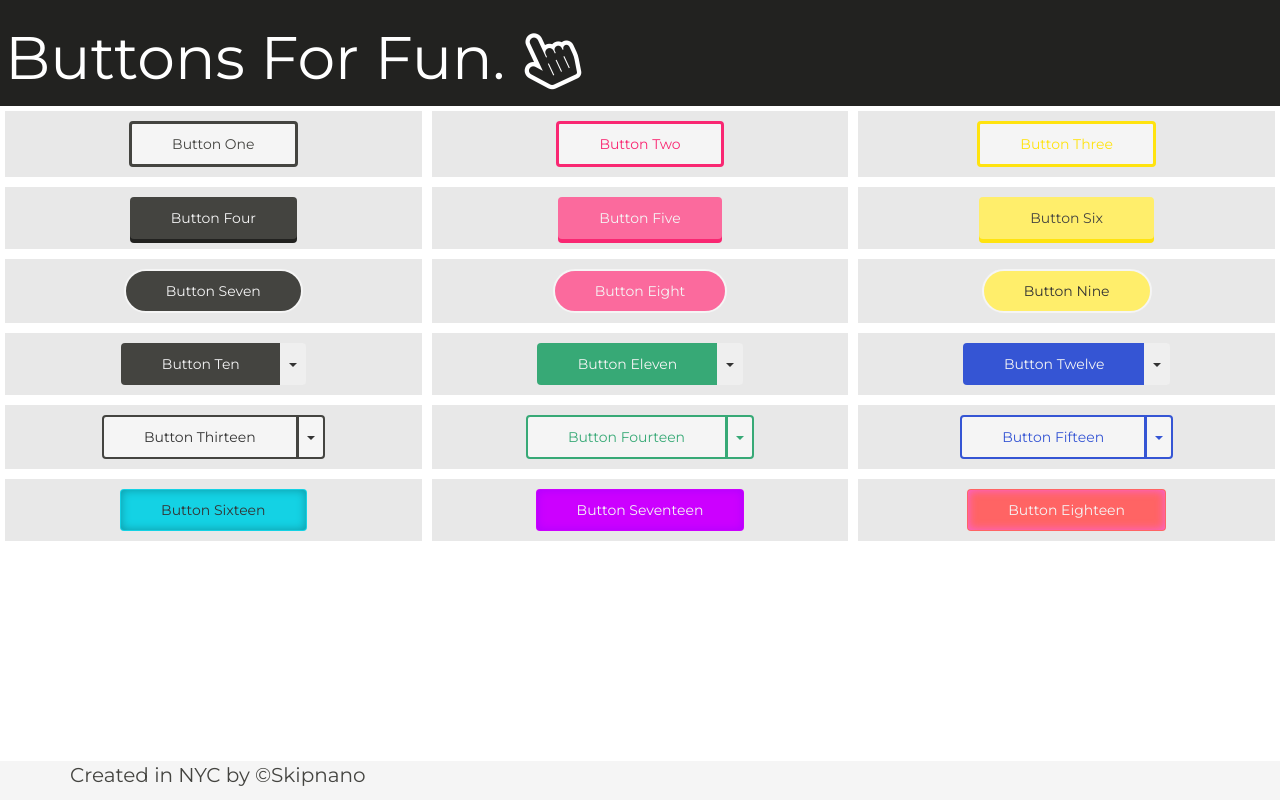
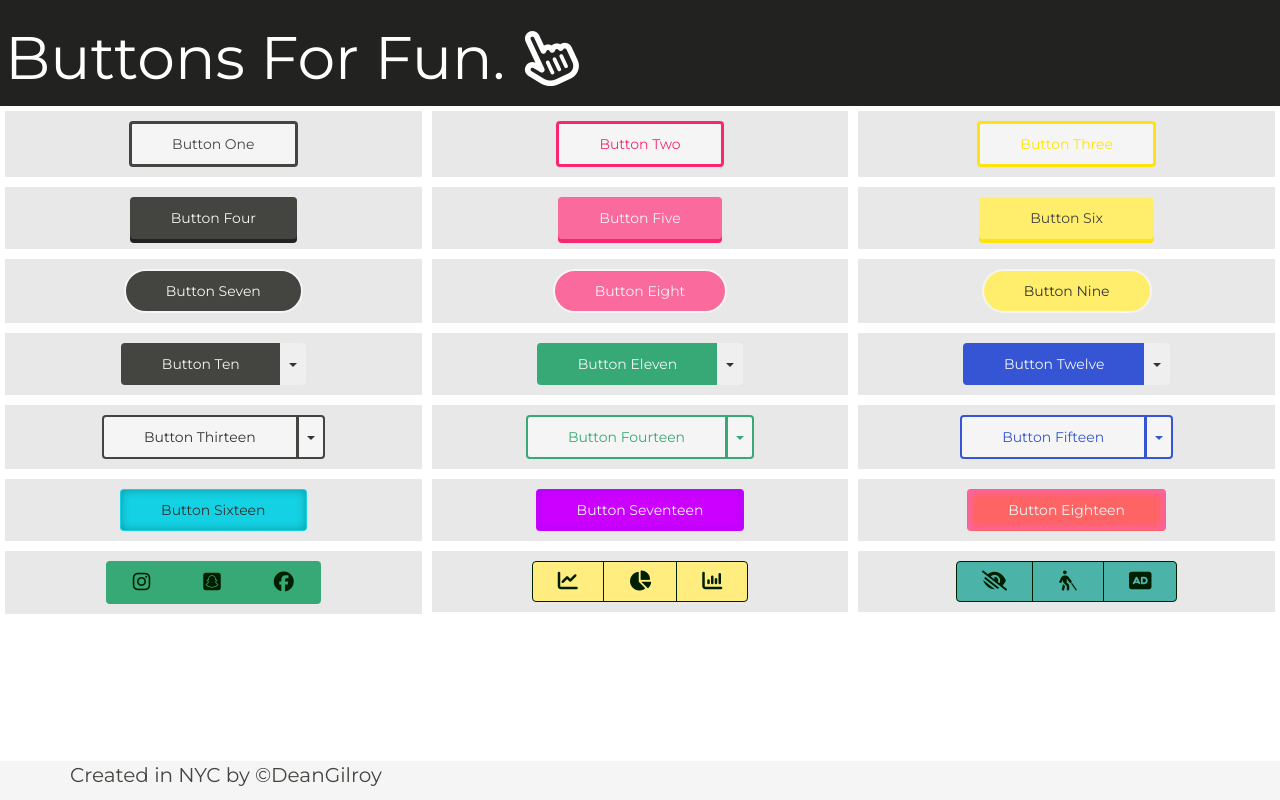
Before and after one commit to skipnano/buttons-for-fun, a plain HTML site: page index.html in a window 1280 px wide. Drawn offline with nearby package versions, Linux system fonts and the light colour scheme.

Commit message:
05-28-17: New button groups
Added new icon button groups, and styling.

```diff
--- a/css/styles.css
+++ b/css/styles.css
@@ -44,6 +44,9 @@ p {
 	margin-top: -40px;
     margin-right: 10px;
     font-size: 20px;
+}
+.val {
+	color: #37a976;
 }
 
 
@@ -194,6 +197,28 @@ p {
 	background-color: #ff6464;
 	color: #f5f5f5;
 }
+.bg-social {
+	border: solid 2px #37a976;
+	background-color: #37a976;
+	color: #001E00;
+	font-size: 20px;
+	padding: 5px 25px;
+}
+.bg-charts {
+	border: solid 1px #001E00;
+	background-color: #FFED7F;
+	color: #001E00;
+	font-size: 20px;
+	padding: 5px 25px;
+}
+.bg-access {
+	border: solid 1px #001E00;
+	background-color: #4CB3A9;
+	color: #001E00;
+	font-size: 20px;
+	padding: 5px 25px;
+}
+
 
 /*SWICTHES*/
 
--- a/index.html
+++ b/index.html
@@ -7,17 +7,17 @@
 	<link rel="stylesheet" href="https://maxcdn.bootstrapcdn.com/bootstrap/3.3.5/css/bootstrap.min.css">
 	<!-- Google fonts -->
 	<link href='https://fonts.googleapis.com/css?family=Montserrat:400,700' rel='stylesheet' type='text/css'>
-	<!-- Font Awesome -->
-	<link rel="stylesheet" href="https://maxcdn.bootstrapcdn.com/font-awesome/4.4.0/css/font-awesome.min.css">
 	<!-- Custom CSS -->
 	<link rel="stylesheet" href="css/styles.css">
 	<link rel="icon" type="image/jpg" href="#">
 	<link rel="apple-touch-icon-precomposed" href="#">
+	<!-- Font Awesome -->
+	<script src="https://use.fontawesome.com/65ffc9cf87.js"></script>
 	<title>Buttons For Fun</title>
 	<meta name="viewport" content="width=device-width, initial-scale=1">
 	<meta name="description" content="A page of styled buttons for fun">
 	<meta name="keywords" content="Buttons, CSS, Pseudo Class">
-	<meta name="author" content=" DG Skipnano">
+	<meta name="author" content="DG Skipnano">
 </head>
 
 <body>
@@ -28,7 +28,7 @@
 
 		<!-- BEGIN POPUP -->
 		<div id="popup" class="hidden">
-			<p id="result">Button CSS here</p>
+			<p id="result"></p>
 			<i class="fa fa-times" aria-hidden="true"></i>
 		</div>
 		<!-- END POPUP -->
@@ -207,11 +207,41 @@
 			</div>
 		</div> <!--end row3-->
 
+		<div class="row button-row">
+			<div class="col-sm-4 btn-column">
+				<div class="module">
+					<div class="btn-group" role="group" aria-label="social-buttons">
+						<button type="button" value="button" class="btn bg-social"><i class="fa fa-instagram" aria-hidden="true"></i></button>
+						<button type="button" value="button" class="btn bg-social"><i class="fa fa-snapchat-square" aria-hidden="true"></i></button>
+						<button type="button" value="button" class="btn bg-social"><i class="fa fa-facebook-official" aria-hidden="true"></i></button>
+					</div>
+				</div>
+			</div>
+			<div class="col-sm-4 btn-column">
+				<div class="module">
+					<div class="btn-group" role="group" aria-label="chart-type">
+						<button type="button" value="button" class="btn bg-charts"><i class="fa fa-line-chart" aria-hidden="true"></i></button>
+						<button type="button" value="button" class="btn bg-charts"><i class="fa fa-pie-chart" aria-hidden="true"></i></button>
+						<button type="button" value="button" class="btn bg-charts"><i class="fa fa-bar-chart" aria-hidden="true"></i></button>
+					</div>
+				</div>
+			</div>
+			<div class="col-sm-4 btn-column">
+				<div class="module">
+					<div class="btn-group" role="group" aria-label="accessibility-options">
+						<button type="button" value="button" class="btn bg-access"><i class="fa fa-low-vision" aria-hidden="true"></i></button>
+						<button type="button" value="button" class="btn bg-access"><i class="fa fa-blind" aria-hidden="true"></i></button>
+						<button type="button" value="button" class="btn bg-access"><i class="fa fa-audio-description" aria-hidden="true"></i></button>
+					</div>
+				</div>
+			</div>
+		</div> <!--end row4-->
+
 	</div> <!--End container fluid div -->
 
 	<footer class="footer navbar-fixed-bottom">
 		<div class="container">
-			<p>Created in NYC by<a href="http://skipnano.github.io">&copy;Skipnano</a></p>
+			<p>Created in NYC by<a href="http://skipnano.github.io">&copy;DeanGilroy</a></p>
 		</div>
 	</footer>
 
```
Also changed, not shown: images/buttons-for-fun.jpg (added).
